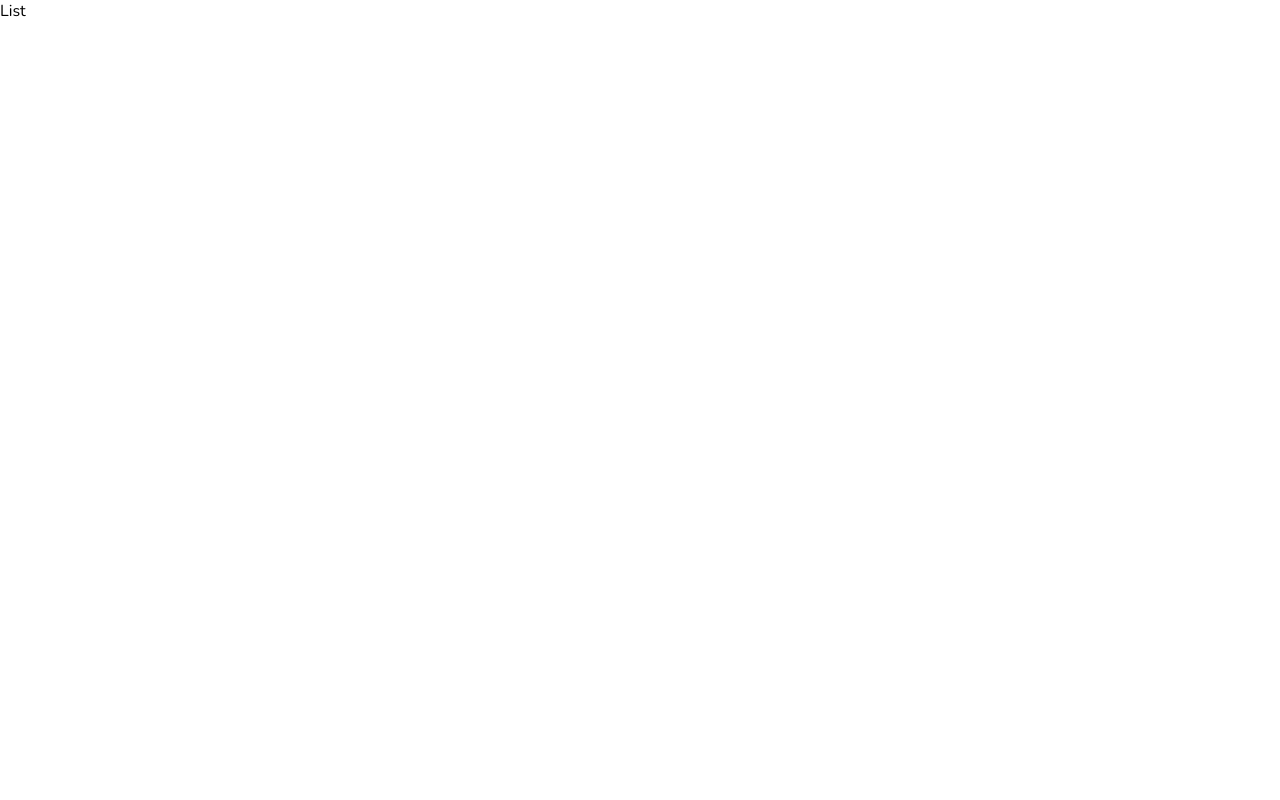
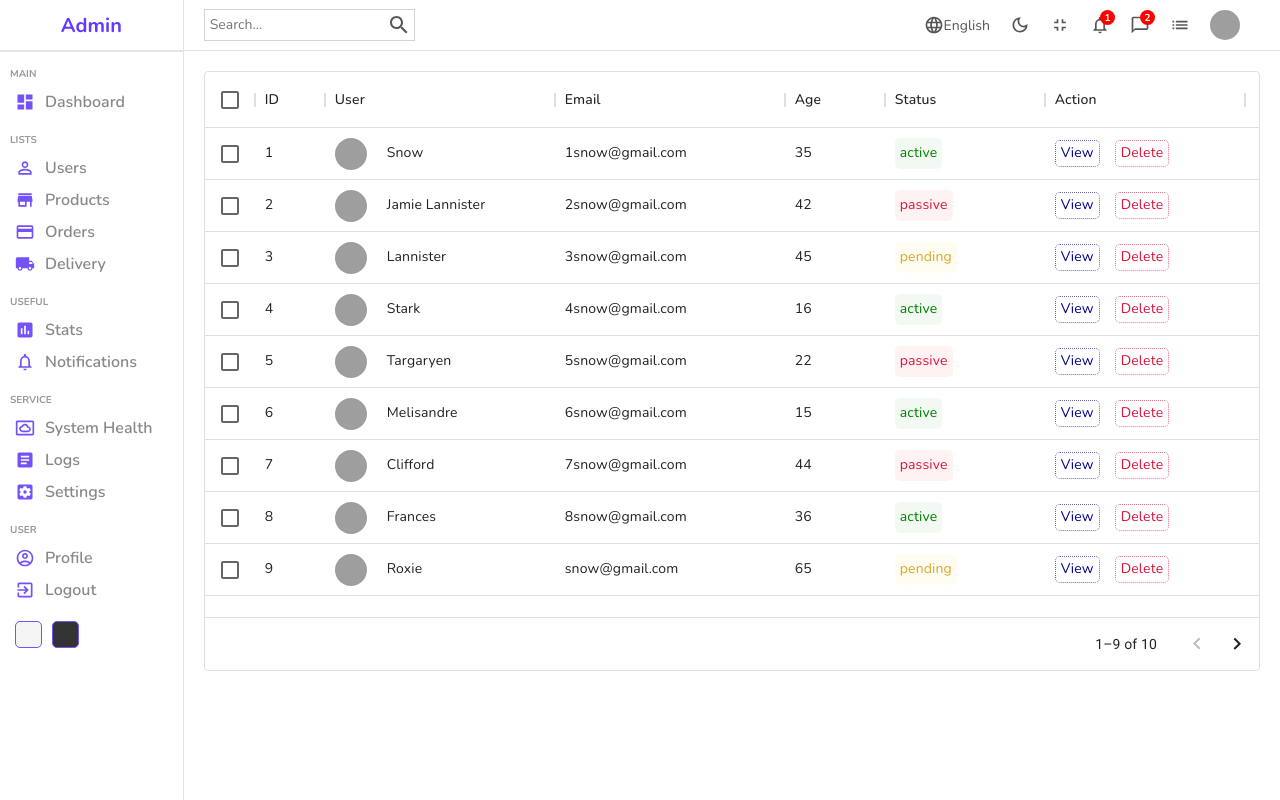
Before and after one commit to tanvir1418/react-admin-dashboard, a React (Create React App) app: page /users in a window 1280 px wide. Built offline with nearby package versions, Linux system fonts and the light colour scheme; grey boxes are pictures that could not be loaded.

Commit message:
Material UI Datatable Added

```diff
--- a/package.json
+++ b/package.json
@@ -7,6 +7,7 @@
     "@emotion/styled": "^11.8.1",
     "@mui/icons-material": "^5.8.0",
     "@mui/material": "^5.8.0",
+    "@mui/x-data-grid": "^5.11.1",
     "@testing-library/jest-dom": "^5.16.4",
     "@testing-library/react": "^13.2.0",
     "@testing-library/user-event": "^13.5.0",
--- /dev/null
+++ b/src/components/datatable/Datatable.jsx
@@ -0,0 +1,36 @@
+import React from 'react';
+import './datatable.scss';
+import { DataGrid } from '@mui/x-data-grid';
+import { userColumns, userRows } from '../../datatablesource';
+
+const Datatable = () => {
+  const actionColumn = [
+    {
+      field: 'action',
+      headerName: 'Action',
+      width: 200,
+      renderCell: () => {
+        return (
+          <div className="cellAction">
+            <div className="viewButton">View</div>
+            <div className="deleteButton">Delete</div>
+          </div>
+        );
+      },
+    },
+  ];
+
+  return (
+    <div className="datatable">
+      <DataGrid
+        rows={userRows}
+        columns={userColumns.concat(actionColumn)}
+        pageSize={9}
+        rowsPerPageOptions={[9]}
+        checkboxSelection
+      />
+    </div>
+  );
+};
+
+export default Datatable;
--- /dev/null
+++ b/src/components/datatable/datatable.scss
@@ -0,0 +1,59 @@
+.datatable {
+    height: 600px;
+    padding: 20px;
+
+    .cellWithImg {
+        display: flex;
+        align-items: center;
+
+        .cellImg {
+            width: 32px;
+            height: 32px;
+            border-radius: 50%;
+            margin-right: 20px;
+            object-fit: cover;
+        }
+    }
+
+    .cellWithStatus {
+        padding: 5px;
+        border-radius: 5px;
+
+        &.active {
+            background-color: rgba(0, 128, 0, 0.05);
+            color: green;
+        }
+
+        &.pending {
+            background-color: rgba(255, 217, 0, 0.05);
+            color: goldenrod;
+        }
+
+        &.passive {
+            background-color: rgba(255, 0, 0, 0.05);
+            color: crimson;
+        }
+    }
+
+    .cellAction {
+        display: flex;
+        align-items: center;
+        gap: 15px;
+
+        .viewButton {
+            padding: 2px 5px;
+            border-radius: 5px;
+            color: darkblue;
+            border: 1px dotted rgba(0, 0, 139, 0.596);
+            cursor: pointer;
+        }
+
+        .deleteButton {
+            padding: 2px 5px;
+            border-radius: 5px;
+            color: crimson;
+            border: 1px dotted rgba(220, 20, 60, 0.6);
+            cursor: pointer;
+        }
+    }
+}
--- /dev/null
+++ b/src/datatablesource.js
@@ -0,0 +1,123 @@
+export const userColumns = [
+  { field: 'id', headerName: 'ID', width: 70 },
+  {
+    field: 'user',
+    headerName: 'User',
+    width: 230,
+    renderCell: (params) => {
+      return (
+        <div className="cellWithImg">
+          <img className="cellImg" src={params.row.img} alt="avatar" />
+          {params.row.username}
+        </div>
+      );
+    },
+  },
+  {
+    field: 'email',
+    headerName: 'Email',
+    width: 230,
+  },
+
+  {
+    field: 'age',
+    headerName: 'Age',
+    width: 100,
+  },
+  {
+    field: 'status',
+    headerName: 'Status',
+    width: 160,
+    renderCell: (params) => {
+      return (
+        <div className={`cellWithStatus ${params.row.status}`}>
+          {params.row.status}
+        </div>
+      );
+    },
+  },
+];
+
+//temporary data
+export const userRows = [
+  {
+    id: 1,
+    username: 'Snow',
+    img: 'https://images.pexels.com/photos/1820770/pexels-photo-1820770.jpeg?auto=compress&cs=tinysrgb&dpr=2&w=500',
+    status: 'active',
+    email: '1snow@gmail.com',
+    age: 35,
+  },
+  {
+    id: 2,
+    username: 'Jamie Lannister',
+    img: 'https://images.pexels.com/photos/1820770/pexels-photo-1820770.jpeg?auto=compress&cs=tinysrgb&dpr=2&w=500',
+    email: '2snow@gmail.com',
+    status: 'passive',
+    age: 42,
+  },
+  {
+    id: 3,
+    username: 'Lannister',
+    img: 'https://images.pexels.com/photos/1820770/pexels-photo-1820770.jpeg?auto=compress&cs=tinysrgb&dpr=2&w=500',
+    email: '3snow@gmail.com',
+    status: 'pending',
+    age: 45,
+  },
+  {
+    id: 4,
+    username: 'Stark',
+    img: 'https://images.pexels.com/photos/1820770/pexels-photo-1820770.jpeg?auto=compress&cs=tinysrgb&dpr=2&w=500',
+    email: '4snow@gmail.com',
+    status: 'active',
+    age: 16,
+  },
+  {
+    id: 5,
+    username: 'Targaryen',
+    img: 'https://images.pexels.com/photos/1820770/pexels-photo-1820770.jpeg?auto=compress&cs=tinysrgb&dpr=2&w=500',
+    email: '5snow@gmail.com',
+    status: 'passive',
+    age: 22,
+  },
+  {
+    id: 6,
+    username: 'Melisandre',
+    img: 'https://images.pexels.com/photos/1820770/pexels-photo-1820770.jpeg?auto=compress&cs=tinysrgb&dpr=2&w=500',
+    email: '6snow@gmail.com',
+    status: 'active',
+    age: 15,
+  },
+  {
+    id: 7,
+    username: 'Clifford',
+    img: 'https://images.pexels.com/photos/1820770/pexels-photo-1820770.jpeg?auto=compress&cs=tinysrgb&dpr=2&w=500',
+    email: '7snow@gmail.com',
+    status: 'passive',
+    age: 44,
+  },
+  {
+    id: 8,
+    username: 'Frances',
+    img: 'https://images.pexels.com/photos/1820770/pexels-photo-1820770.jpeg?auto=compress&cs=tinysrgb&dpr=2&w=500',
+    email: '8snow@gmail.com',
+    status: 'active',
+    age: 36,
+  },
+  {
+    id: 9,
+    username: 'Roxie',
+    img: 'https://images.pexels.com/photos/1820770/pexels-photo-1820770.jpeg?auto=compress&cs=tinysrgb&dpr=2&w=500',
+    email: 'snow@gmail.com',
+    status: 'pending',
+    age: 65,
+  },
+  {
+    id: 10,
+    username: 'Roxie',
+    img: 'https://images.pexels.com/photos/1820770/pexels-photo-1820770.jpeg?auto=compress&cs=tinysrgb&dpr=2&w=500',
+    email: 'snow@gmail.com',
+    status: 'active',
+    age: 65,
+  },
+];
--- a/src/pages/list/List.jsx
+++ b/src/pages/list/List.jsx
@@ -1,8 +1,19 @@
 import React from 'react';
+import Datatable from '../../components/datatable/Datatable';
+import Navbar from '../../components/navbar/Navbar';
+import Sidebar from '../../components/sidebar/Sidebar';
 import './list.scss';
 
 const List = () => {
-  return <div>List</div>;
+  return (
+    <div className="list">
+      <Sidebar />
+      <div className="listContainer">
+        <Navbar />
+        <Datatable />
+      </div>
+    </div>
+  );
 };
 
 export default List;
--- a/src/pages/list/list.scss
+++ b/src/pages/list/list.scss
@@ -0,0 +1,8 @@
+.list {
+    display: flex;
+    width: 100%;
+
+    .listContainer {
+        flex: 6;
+    }
+}
```
Also changed, not shown: 1 other file (tests, documents, lock files or other folders).
